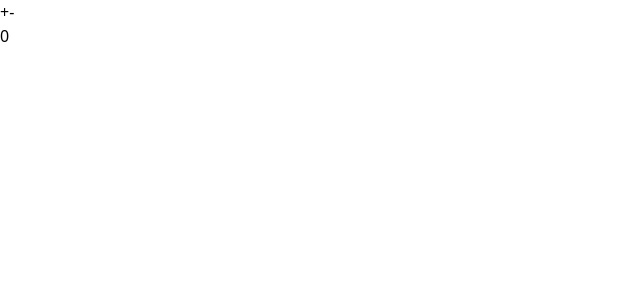
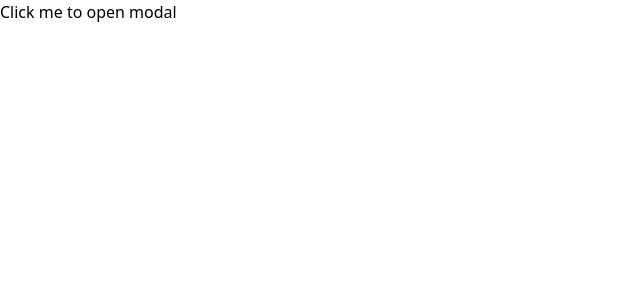
Before and after one commit to dimitargluharski/xstate, a React (Vite) app: page / in a window 1280 px wide. Shown: the top 300 px of the page, without its empty margins (0-640 px from the left). Built offline with nearby package versions, Linux system fonts and the light colour scheme.

Commit message:
toggle context state

```diff
--- a/src/App.tsx
+++ b/src/App.tsx
@@ -1,30 +1,23 @@
 import { useMachine } from '@xstate/react';
-import counterMachine from './machines/counter-machine/counter-machine';
+import { ModalMachine } from './machines/counter-machine/counter-machine';
 
 function App() {
-  const [state, send] = useMachine(counterMachine);
+  const [state, send] = useMachine(ModalMachine);
+
+  const { isOpen } = state.context;
 
   return (
-    <h1 className="bg-slate-300 p-5">
-      <button className='p-2' onClick={() => {
-        send({
-          type: 'INC'
-        });
-        console.log(state.context.count)
-      }}>+</button>
-
-      <button className='p-2' onClick={() => {
-        send({
-          type: 'DEC'
-        });
-        console.log(state.context.count)
-      }}>-</button>
-
-      <div>
-        {state.context.count}
+    <>
+      <div onClick={() => send({ type: 'OPEN' })}>
+        Click me to open modal
       </div>
-    </h1>
-  )
+      {isOpen && (
+        <div onClick={() => send({ type: 'CLOSE' })}>
+          Modal box - click me to close
+        </div>
+      )}
+    </>
+  );
 }
 
-export default App
+export default App;
--- a/src/machines/counter-machine/counter-machine.ts
+++ b/src/machines/counter-machine/counter-machine.ts
@@ -1,31 +1,44 @@
-import { createActor, createMachine, assign } from "xstate";
+import { createMachine, assign } from "xstate";
 
-const counterMachine = createMachine({
-    id: "counter",
-    initial: "active",
-    context: {
-        count: 0,
+export const ModalMachine = createMachine({
+  id: 'modalMachine',
+  initial: 'closed',
+  context: {
+    isOpen: false,
+  },
+  states: {
+    closed: {
+      entry: 'logClosedState',
+      on: {
+        OPEN: {
+          target: 'open',
+          actions: 'openModal'
+        }
+      }
     },
-    states: {
-        active: {
-        on: {
-            INC: {
-                actions: assign({ count: ({ context }) => context.count + 1 }),
-            },
-            DEC: {
-                actions: assign({ count: ({ context }) => context.count - 1 }),
-            },
-        },
-        },
+    open: {
+      entry: 'logOpenState',
+      on: {
+        CLOSE: {
+          target: 'closed',
+          actions: 'closeModal'
+        }
+      }
+    }
+  }
+}, {
+  actions: {
+    openModal: assign({
+      isOpen: true
+    }),
+    closeModal: assign({
+      isOpen: false
+    }),
+    logClosedState: () => {
+      console.log('Entering closed state');
     },
-    });
-
-export default counterMachine;
-
-const toggleActor = createActor(counterMachine);
-
-toggleActor.start();
-
-// toggleActor.subscribe((state) => {
-//     return state.context.count;
-// })
+    logOpenState: () => {
+      console.log('Entering open state');
+    }
+  }
+});
```
